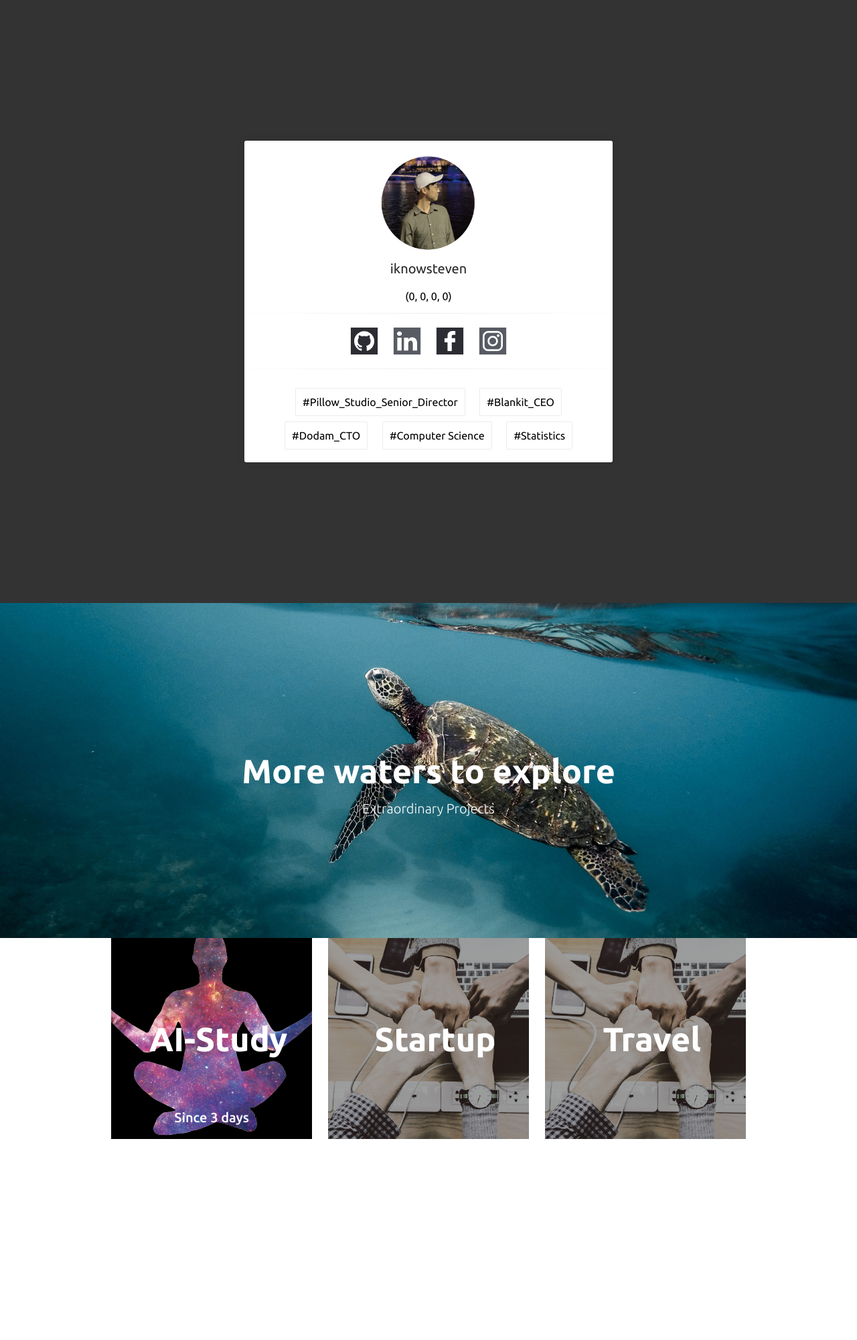
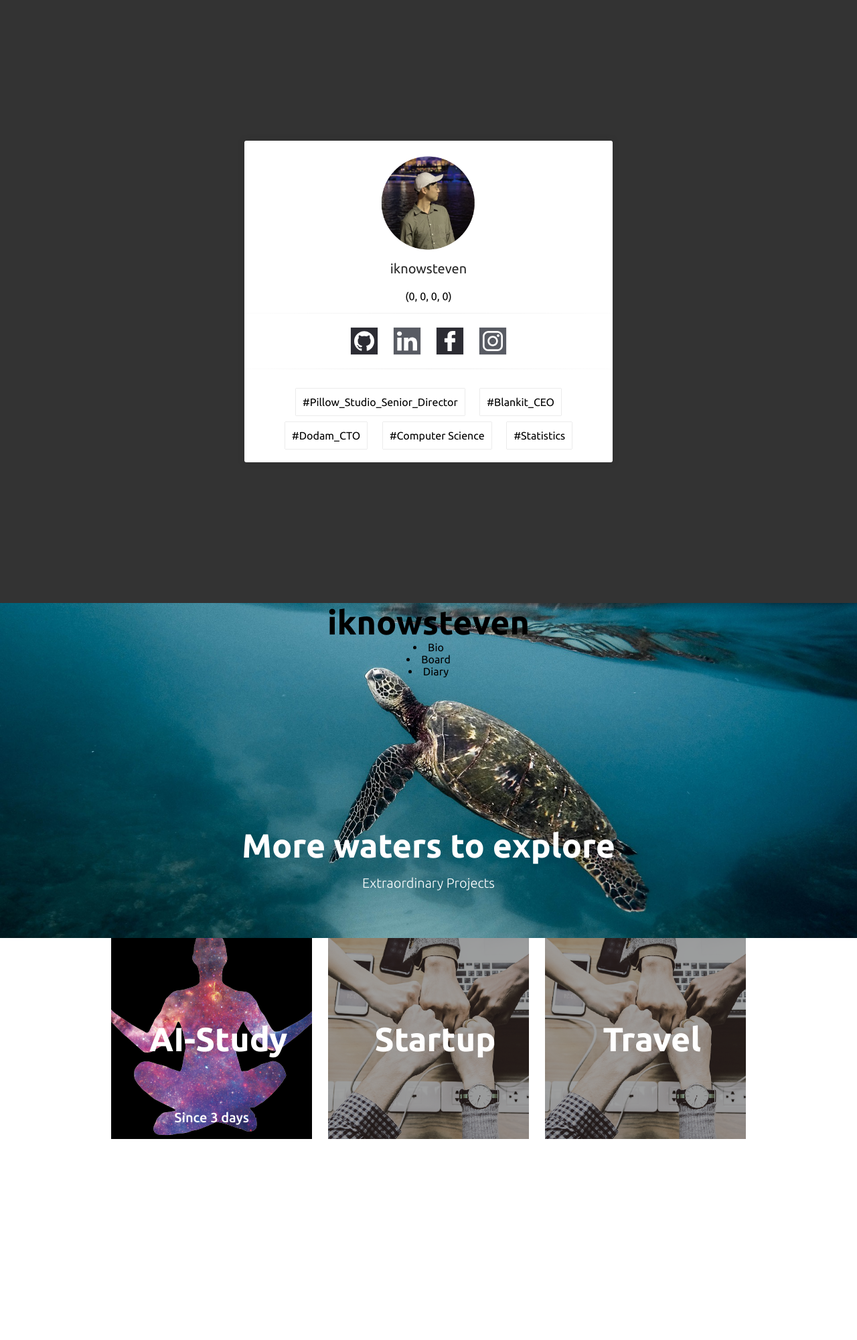
Before and after one commit to iknowSteven/iknowSteven.github.io, a Jekyll site: the page built from index.md, in a window 1280 px wide. Shown: the whole page at 67% size. Built offline with Jekyll 4.4.1, drawn with Linux system fonts in a browser that asks for light colours; our own code applies the rules of GitHub Pages for plain Markdown files.

Commit message:
no message

```diff
--- a/_layouts/home.html
+++ b/_layouts/home.html
@@ -32,6 +32,14 @@
 </section>
 <section id="all_countdown_container">
     <article id="all_countdown_chapter">
+        <header id="all_countdown_chapter_header">
+            <span id="logo">iknowsteven</span>
+            <nav>
+                <li>Bio</li>
+                <li>Board</li>
+                <li>Diary</li>
+            </nav>
+        </header>
         <h1>More waters to explore</h1>
         <h3>Extraordinary Projects</h3>
     </article>
--- a/assets/css/home.css
+++ b/assets/css/home.css
@@ -199,3 +199,12 @@ body {
     width: 100%;
     transform:translate(-50%, -50%);
 }
+
+#all_countdown_chapter_header {
+
+}
+
+#logo {
+    font-size: 50px;
+    font-weight: 700;
+}
```
